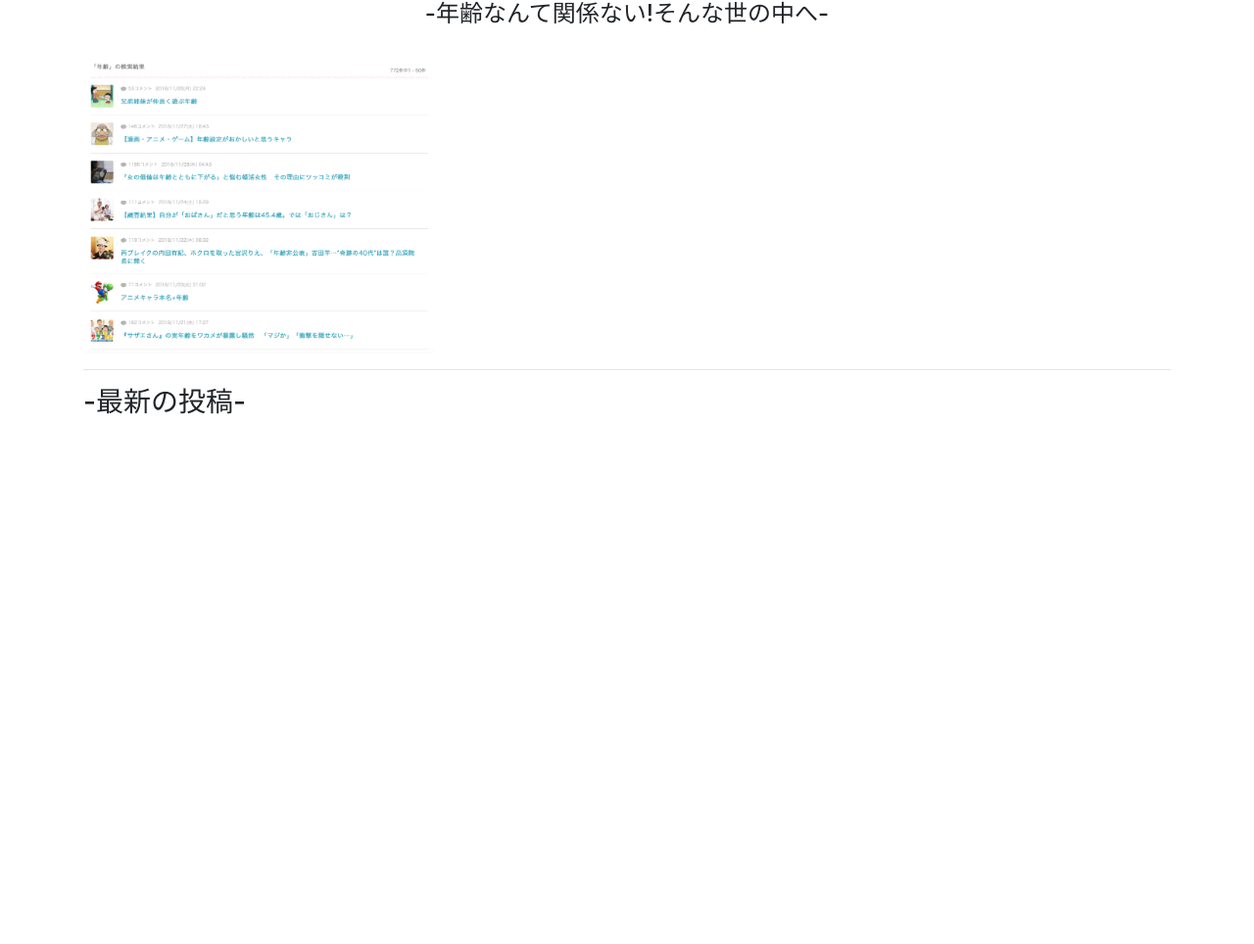
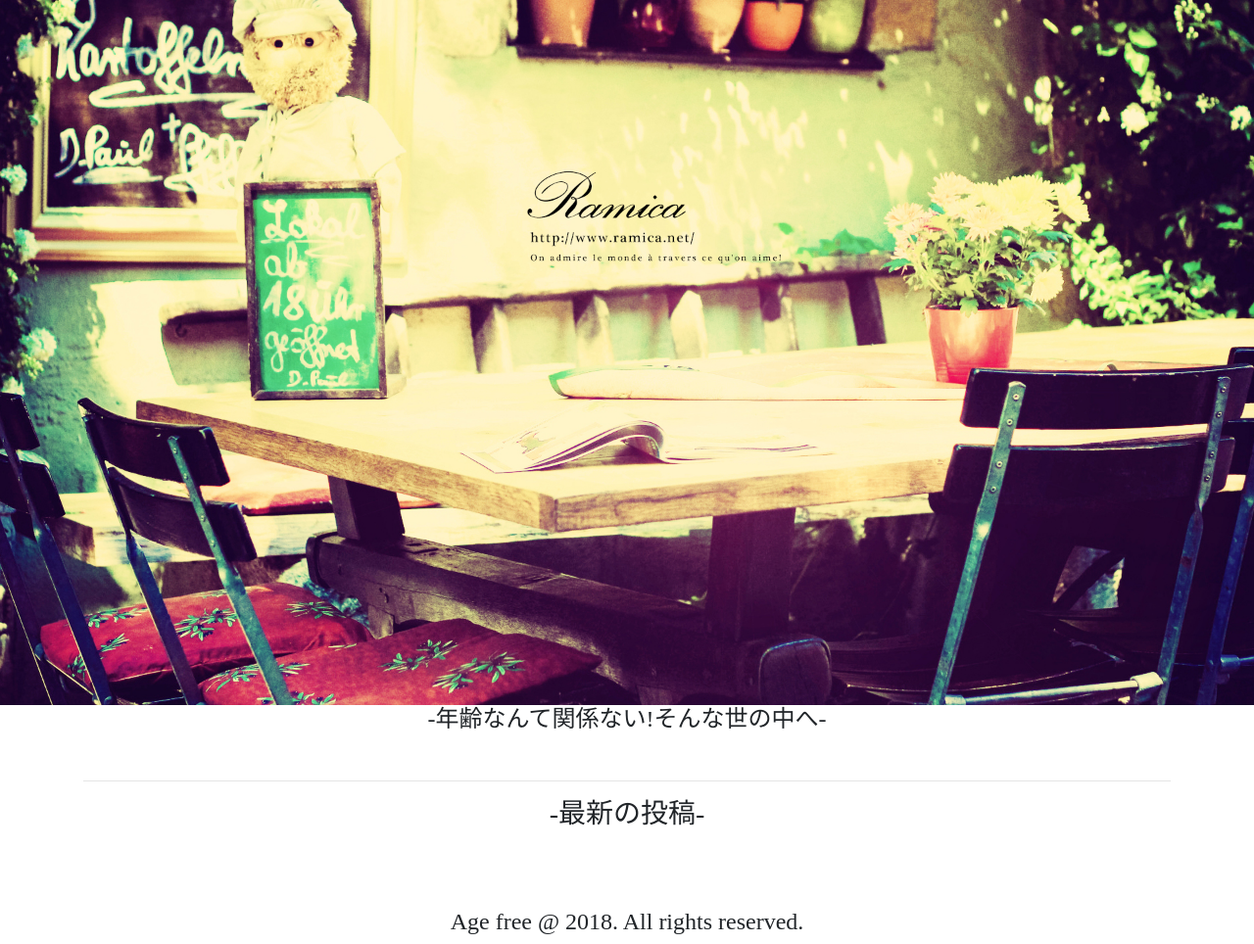
Before and after one commit to yutanakachan/agefree2, a Django app: template posts/templates/posts/index.html in a window 1280 px wide. Shown: the part 56-1020 px from the top of the page at 98% size. Before the commit the page ends 479 px from the top, so only its background shows below. Run offline with Django 3.2, Linux system fonts and the light colour scheme; the template is opened without the code that fills it, so the values that code supplies are empty; some libraries are stand-ins or nearby versions.

Commit message:
First commit

```diff
--- a/agefree2/urls.py
+++ b/agefree2/urls.py
@@ -13,10 +13,11 @@ Including another URLconf
     1. Import the include() function: from django.urls import include, path
     2. Add a URL to urlpatterns:  path('blog/', include('blog.urls'))
 """
+from django.conf import settings
 from django.conf.urls import include, url
+from django.conf.urls.static import static
 from django.contrib import admin
-from django.conf.urls.static import static
-from django.conf import settings
+
 from posts import views
 
 urlpatterns = [
--- a/posts/templates/posts/index.html
+++ b/posts/templates/posts/index.html
@@ -37,13 +37,15 @@
         </form>
     </div>
 </nav>
+{% load static %}
+<img src="{% static 'posts/0001.jpg' %}" class=" img-fluid "/>
 <div class="container">
-    <h4 class="text-center">-年齢なんて関係ない!そんな世の中へ-</h4>
+    <h4 class="text-center" style="font-family: Kai">-年齢なんて関係ない!そんな世の中へ-</h4>
     <br>
-    {% load static %}
-    <img src="{% static 'posts/home.png' %}" class=" img-fluid rounded" style="max-height: 300px;"/>
+
+
     <hr>
-    <h3>-最新の投稿-</h3>
+    <h3 class="text-center" style="font-family: Kai">-最新の投稿-</h3>
 
     {% for post in posts.all %}
 
@@ -54,7 +56,8 @@
         <br><br>
         <img src="{{ post.image.url }}" class="img-fluid rounded" style="max-height: 300px;"/>
         <br>
-        {{ post.summary }}
+        <h5>read</h5>
+        ｢{{ post.summary }}｣...
         <br><br>
     {% endfor %}
 
@@ -67,6 +70,13 @@
     <script src="https://stackpath.bootstrapcdn.com/bootstrap/4.1.3/js/bootstrap.min.js"
             integrity="sha384-ChfqqxuZUCnJSK3+MXmPNIyE6ZbWh2IMqE241rYiqJxyMiZ6OW/JmZQ5stwEULTy"
             crossorigin="anonymous"></script>
+
+
+    <br>
+    <br>
+    <br>
+    <h4 class="text-center" style="  ;font-family: Kai">Age free @ 2018. All rights reserved.</h4>
 </div>
+
 </body>
 </html>
```
Also changed, not shown: posts/static/posts/0001.jpg (added), posts/static/posts/0002.jpg (added), posts/static/posts/0003.jpg (added).
